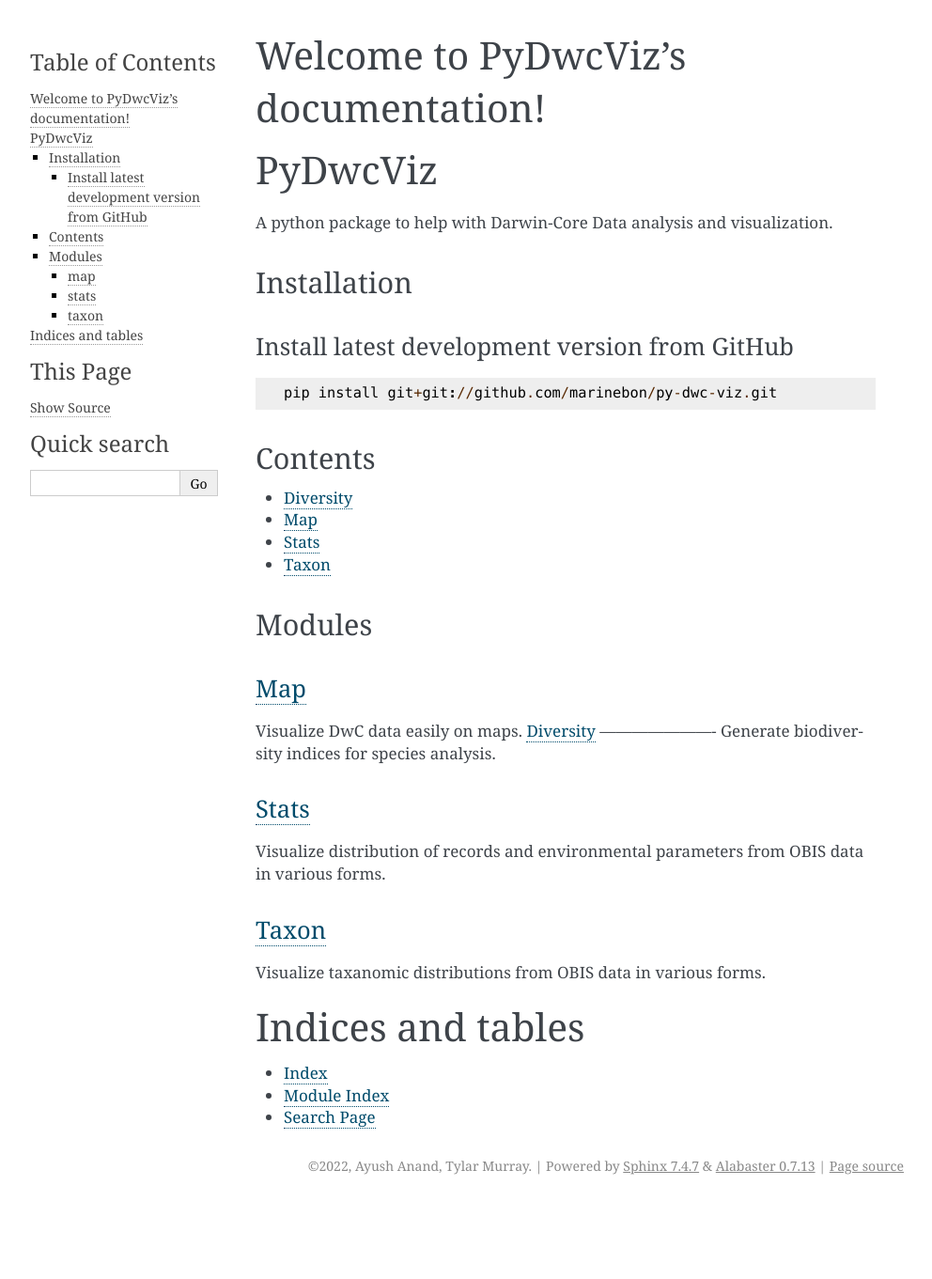
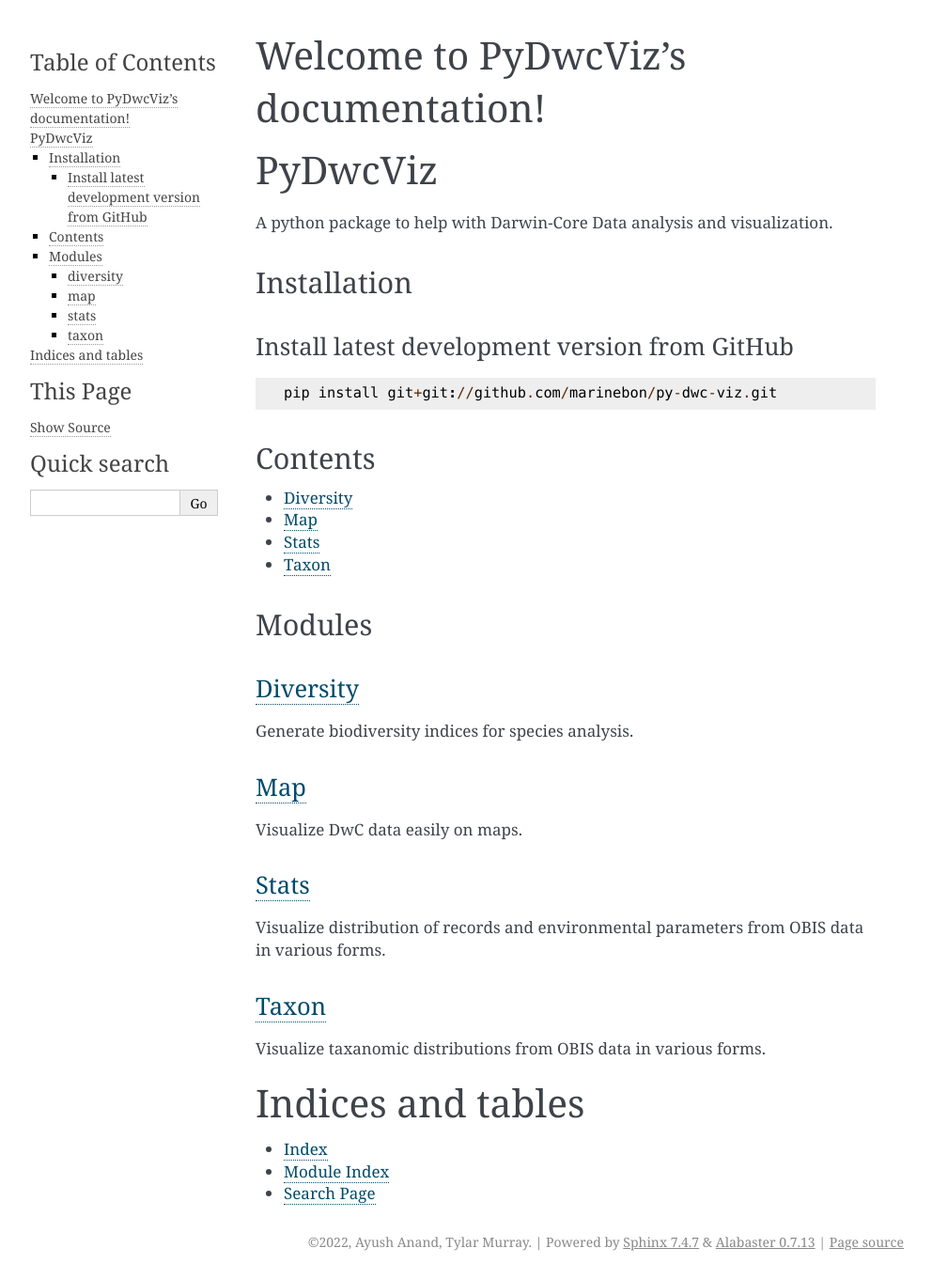
Before and after one commit to marinebon/py-dwc-viz, a Sphinx documentation site: the page built from docs/index.rst, in a window 1280 px wide. Shown: the whole page at 94% size, without its empty margins (148-1140 px from the left). Built offline with Sphinx 7.4.7, drawn with Linux system fonts in a browser that asks for light colours; the version number could not be read and is left out; before the commit the page ends 1280 px from its top, so only the background shows below that.

Commit message:
fix: fixed formatting error in docs

```diff
--- a/docs/index.rst
+++ b/docs/index.rst
@@ -32,12 +32,13 @@ Contents
 
 Modules
 #######
+:ref:`diversity`
+----------------------
+Generate biodiversity indices for species analysis.
+
 :ref:`map`
 -----------
 Visualize DwC data easily on maps.
-:ref:`diversity`
-----------------------
-Generate biodiversity indices for species analysis.
 
 :ref:`stats`
 ----------------------
```
